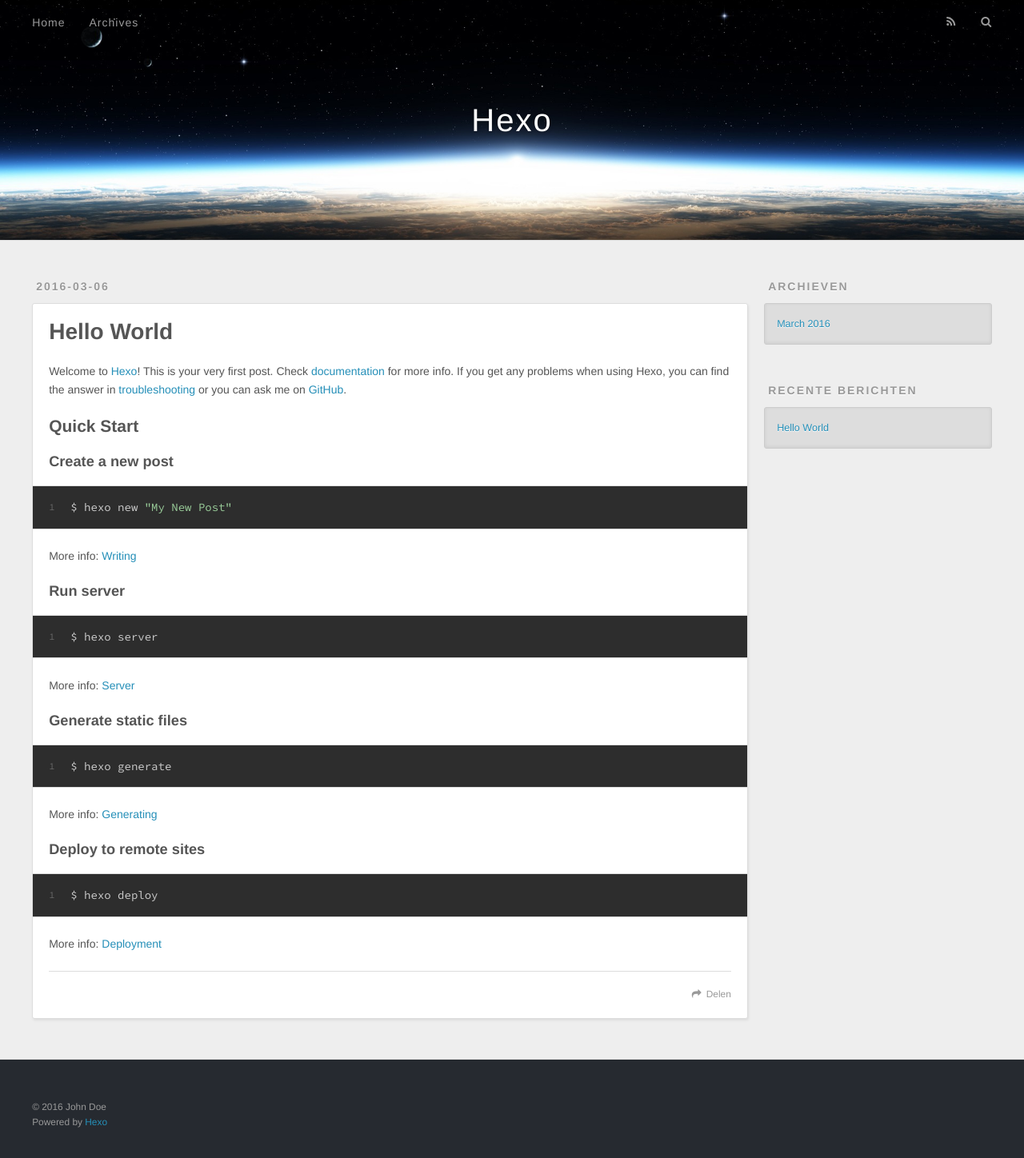
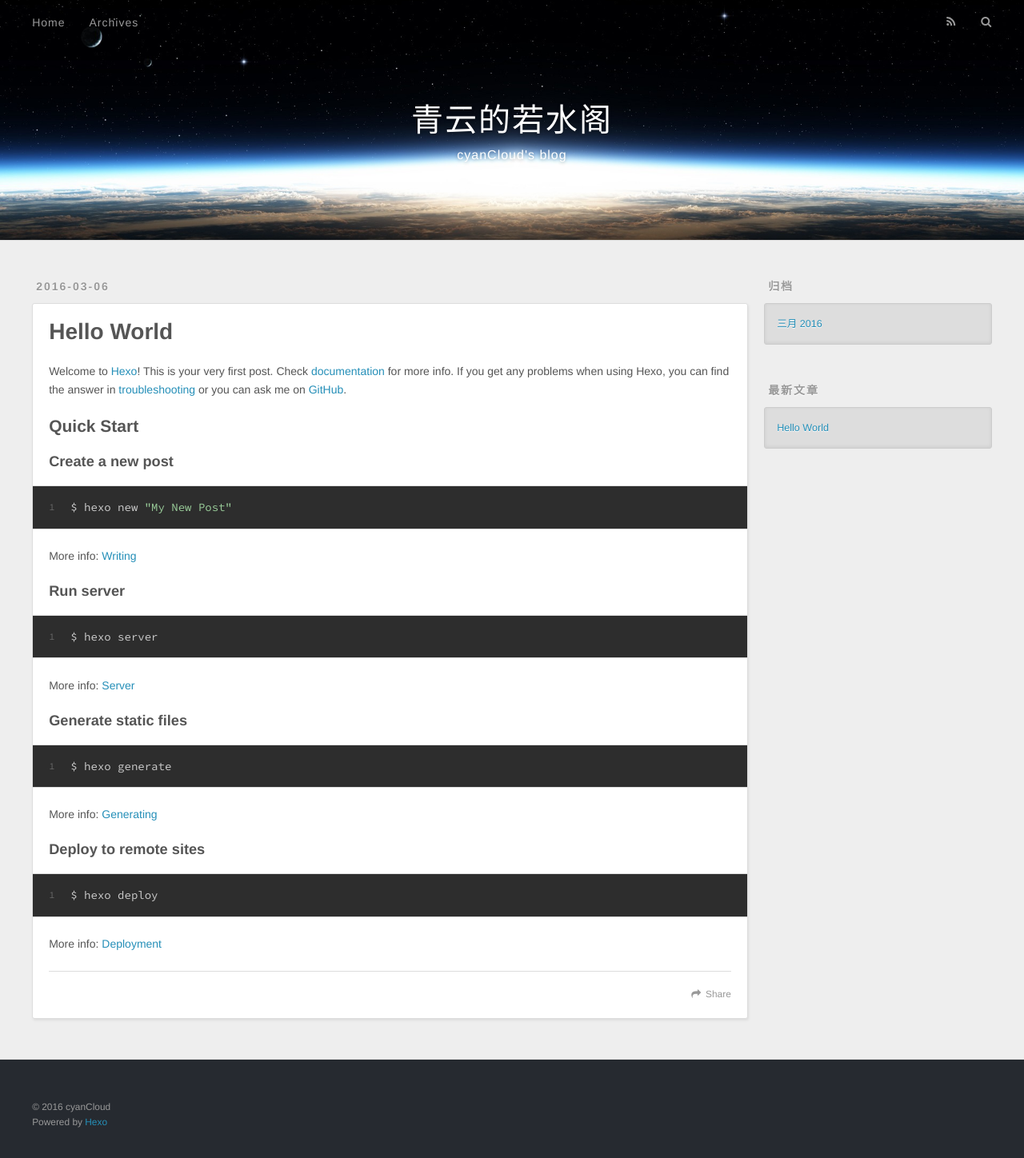
Before and after one commit to Shihao-Zhong-Bose/zhong950419.github.io, a plain HTML site: page index.html in a window 1280 px wide. Shown: the whole page at 80% size. Drawn offline with nearby package versions, Linux system fonts and the light colour scheme.

Commit message:
Site updated: 2016-03-06 22:55:55

```diff
--- a/index.html
+++ b/index.html
@@ -3,19 +3,19 @@
 <head>
   <meta charset="utf-8">
 
-  <title>Hexo</title>
+  <title>青云的若水阁</title>
   <meta name="viewport" content="width=device-width, initial-scale=1, maximum-scale=1">
-  <meta name="description">
+  <meta name="description" content="青云若水">
 <meta property="og:type" content="website">
-<meta property="og:title" content="Hexo">
+<meta property="og:title" content="青云的若水阁">
 <meta property="og:url" content="http://yoursite.com/index.html">
-<meta property="og:site_name" content="Hexo">
-<meta property="og:description">
+<meta property="og:site_name" content="青云的若水阁">
+<meta property="og:description" content="青云若水">
 <meta name="twitter:card" content="summary">
-<meta name="twitter:title" content="Hexo">
-<meta name="twitter:description">
+<meta name="twitter:title" content="青云的若水阁">
+<meta name="twitter:description" content="青云若水">
 
-    <link rel="alternate" href="/atom.xml" title="Hexo" type="application/atom+xml">
+    <link rel="alternate" href="/atom.xml" title="青云的若水阁" type="application/atom+xml">
 
 
     <link rel="icon" href="/favicon.png">
@@ -36,8 +36,12 @@
   <div id="header-outer" class="outer">
     <div id="header-title" class="inner">
       <h1 id="logo-wrap">
-        <a href="/" id="logo">Hexo</a>
+        <a href="/" id="logo">青云的若水阁</a>
       </h1>
+
+        <h2 id="subtitle-wrap">
+          <a href="/" id="subtitle">cyanCloud&#39;s blog</a>
+        </h2>
 
     </div>
     <div id="header-inner" class="inner">
@@ -53,7 +57,7 @@
 
           <a id="nav-rss-link" class="nav-icon" href="/atom.xml" title="RSS Feed"></a>
 
-        <a id="nav-search-btn" class="nav-icon" title="Zoeken"></a>
+        <a id="nav-search-btn" class="nav-icon" title="搜索"></a>
       </nav>
       <div id="search-form-wrap">
         <form action="//google.com/search" method="get" accept-charset="UTF-8" class="search-form"><input type="search" name="q" results="0" class="search-form-input" placeholder="Search"><button type="submit" class="search-form-submit">&#xF002;</button><input type="hidden" name="sitesearch" value="http://yoursite.com"></form>
@@ -99,7 +103,7 @@
 
     </div>
     <footer class="article-footer">
-      <a data-url="http://yoursite.com/2016/03/06/hello-world/" data-id="cilhh863x0000q8mo5v4k5dqt" class="article-share-link">Delen</a>
+      <a data-url="http://yoursite.com/2016/03/06/hello-world/" data-id="cilhhhrcy0000w0mok7hly34v" class="article-share-link">Share</a>
 
 
     </footer>
@@ -124,9 +128,9 @@
 
 
   <div class="widget-wrap">
-    <h3 class="widget-title">Archieven</h3>
+    <h3 class="widget-title">归档</h3>
     <div class="widget">
-      <ul class="archive-list"><li class="archive-list-item"><a class="archive-list-link" href="/archives/2016/03/">March 2016</a></li></ul>
+      <ul class="archive-list"><li class="archive-list-item"><a class="archive-list-link" href="/archives/2016/03/">三月 2016</a></li></ul>
     </div>
   </div>
 
@@ -134,7 +138,7 @@
 
 
   <div class="widget-wrap">
-    <h3 class="widget-title">Recente berichten</h3>
+    <h3 class="widget-title">最新文章</h3>
     <div class="widget">
       <ul>
 
@@ -154,7 +158,7 @@
 
   <div class="outer">
     <div id="footer-info" class="inner">
-      &copy; 2016 John Doe<br>
+      &copy; 2016 cyanCloud<br>
       Powered by <a href="http://hexo.io/" target="_blank">Hexo</a>
     </div>
   </div>
```
Also changed, not shown: 2016/03/06/hello-world/index.html (+14 -10 lines), archives/2016/03/index.html (+19 -15 lines), archives/2016/index.html (+19 -15 lines), archives/index.html (+19 -15 lines), 1 other file.
